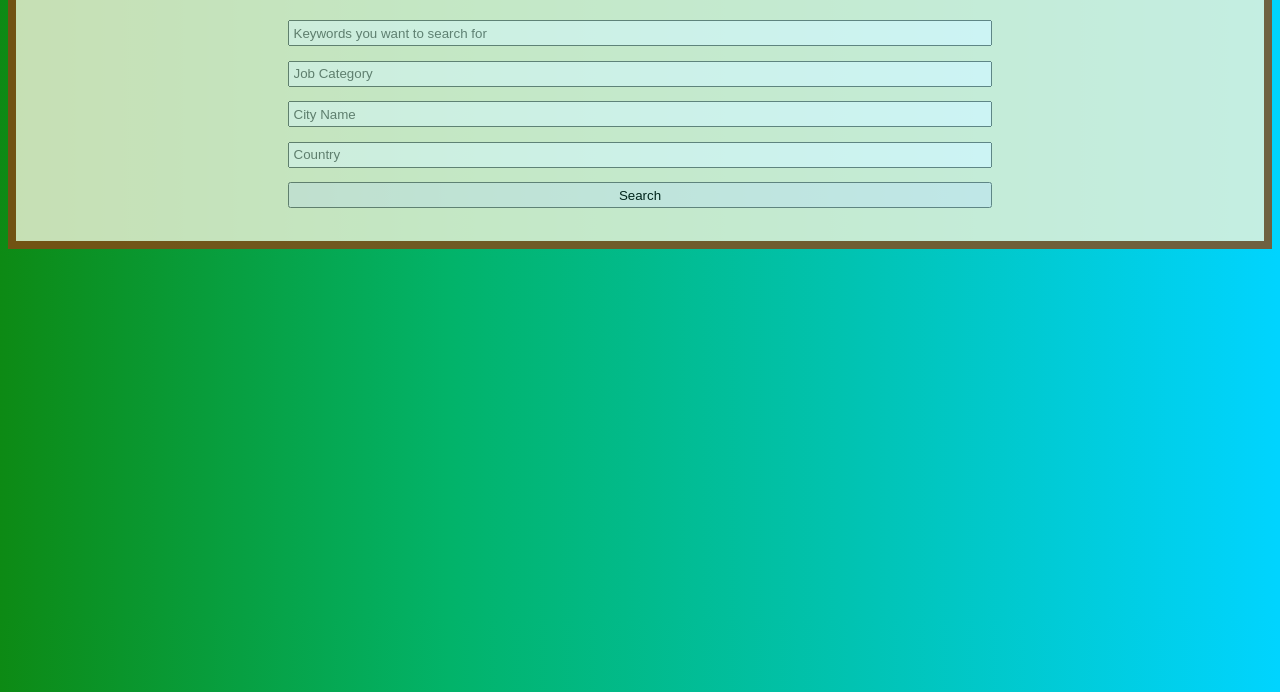
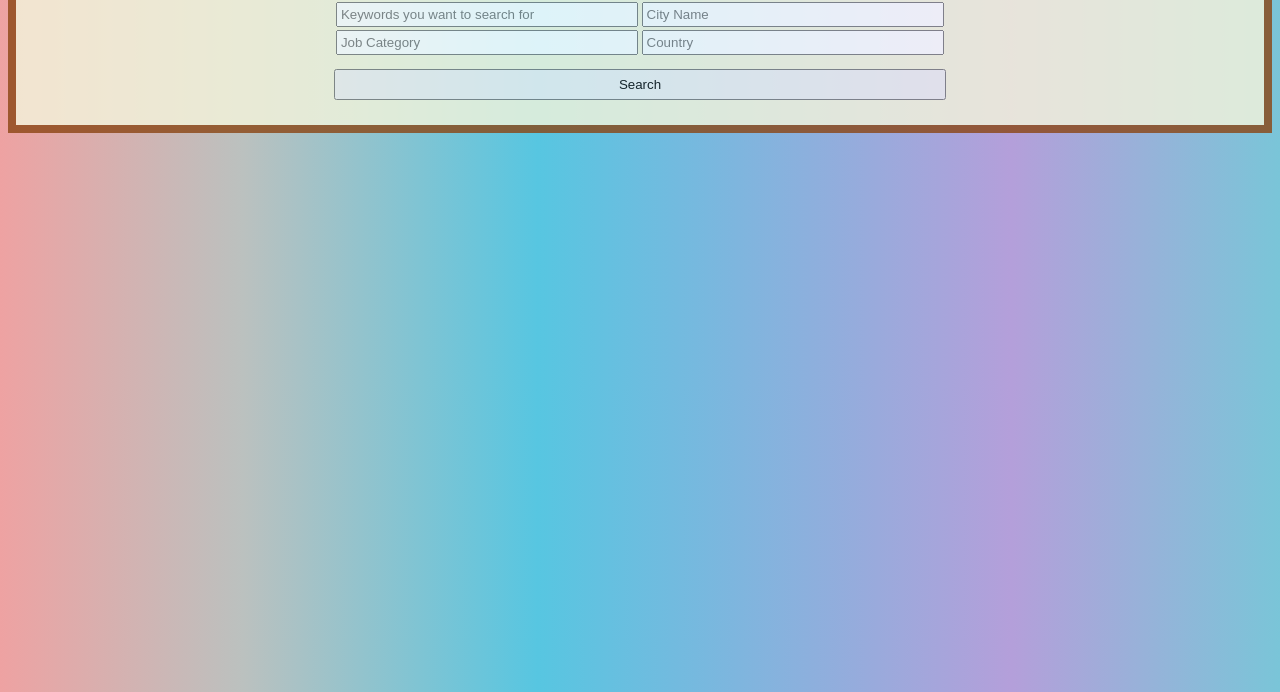
Before and after one commit to no-eyed/JobQuesto-Frontend, a website built with Parcel: page index.html in a window 1280 px wide. Shown: the part 108-800 px from the top of the page. Built offline with nearby package versions, Linux system fonts and the light colour scheme; files whose address does not match are found by name.

Commit message:
slight styling changes

```diff
--- a/index.html
+++ b/index.html
@@ -14,16 +14,22 @@
             <h1 class="label">JobQuesto</h1>
             <div class="input-container">
             <form id="Search-form">
-                <input type="text" class="form-content" list="job-title-sugggestions" placeholder="Keywords you want to search for" id="search">
+                <div class="input-box">
+                <div class="job-box">
+                    <input type="text" class="form-content" list="job-title-sugggestions" placeholder="Keywords you want to search for" id="search">
                     <datalist id="job-title-sugggestions">
                     </datalist>
-                <input type="text" class="form-content" list="category-suggestions" placeholder="Job Category" id="category">
+                    <input type="text" class="form-content" list="category-suggestions" placeholder="Job Category" id="category">
                     <datalist id="category-suggestions">
                     </datalist>
-                <input type="text" class="form-content" list="location-suggestions" placeholder="City Name" id="location">
-                <input type="text" class="form-content" list="country-suggestions" placeholder="Country" id="country">
+                </div>
+                <div class="location-box">
+                    <input type="text" class="form-content" list="location-suggestions" placeholder="City Name" id="location">
+                    <input type="text" class="form-content" list="country-suggestions" placeholder="Country" id="country">
                     <datalist id="country-suggestions">
                     </datalist>
+                </div>
+                </div>
                 <button class="seach-btn" id="strt">Search</button>
             </form>
             <script type="module" src="src/suggest.js"></script>
--- a/src/style.css
+++ b/src/style.css
@@ -1,12 +1,5 @@
 body {
-    /* background-color: rgb(146, 241, 137); */
-    /* background-image: linear-gradient(to right, red , yellow); */
-
-    background: rgb(2,0,36);
-    background: linear-gradient(90deg, rgb(13, 138, 20) 0%, rgb(2, 179, 105) 35%, rgba(0,212,255,1) 100%);
-
-    /* background: rgb(2,0,36);
-    background: linear-gradient(90deg, rgba(2,0,36,1) 0%, rgba(78,255,0,1) 0%, rgba(0,212,255,1) 100%); */
+    background-image: linear-gradient(to right, #eea2a2 0%, #bbc1bf 19%, #57c6e1 42%, #b49fda 79%, #7ac5d8 100%);
 }
 
 .loading-element {
@@ -31,11 +24,10 @@ body {
 
 .form-container {
     display: grid;
-    /* flex-direction: column; */
     opacity: 80%;
     background-color: beige;
     border: 1ch saddlebrown solid;
-    padding: 2%;
+    padding: 1%;
 }
 
 .input-container {
@@ -45,27 +37,38 @@ body {
 
 #Search-form {
     display: grid;
-    /* justify-content: center; */
-    width: 60%;
     height: 100%;
+    width: 100%;
     justify-self: center;
     align-items: center;
 }
+.input-box {
+    display: flex;
+    flex-direction: row;
+    justify-content: center;
+}
+
+.job-box, .location-box {
+    display: flex;
+    width: 25%;
+    flex-direction: column;
+    justify-content: space-evenly;
+}
+
+
 .form-content{
-    padding: 0.5%;
-    margin: 1%
+    padding: 1%;
+    margin: 0.5%
 }
 .seach-btn {
     padding: 0.5%;
-    margin: 1%
+    margin: 1%;
+    width: 50%;
+    justify-self: center;
 }
 
 .label{
     text-align: center;
-    /* display: grid; */
-    /* justify-self: center;
-    justify-items: center;
-    justify-content: center; */
 }
 
 
@@ -74,14 +77,8 @@ body {
     grid-template-columns: repeat(3, 1fr);
 }
 
-/* .cards {
-    display: grid;
-    grid-template-columns: repeat(3, 1fr);
-} */
 
 .card {
-    /* display: flex;
-    flex-direction: row; */
     background-color: aliceblue;
     opacity: 70%;
     margin: 1ch;
```
Also changed, not shown: dist/index.html, 2 other files.
